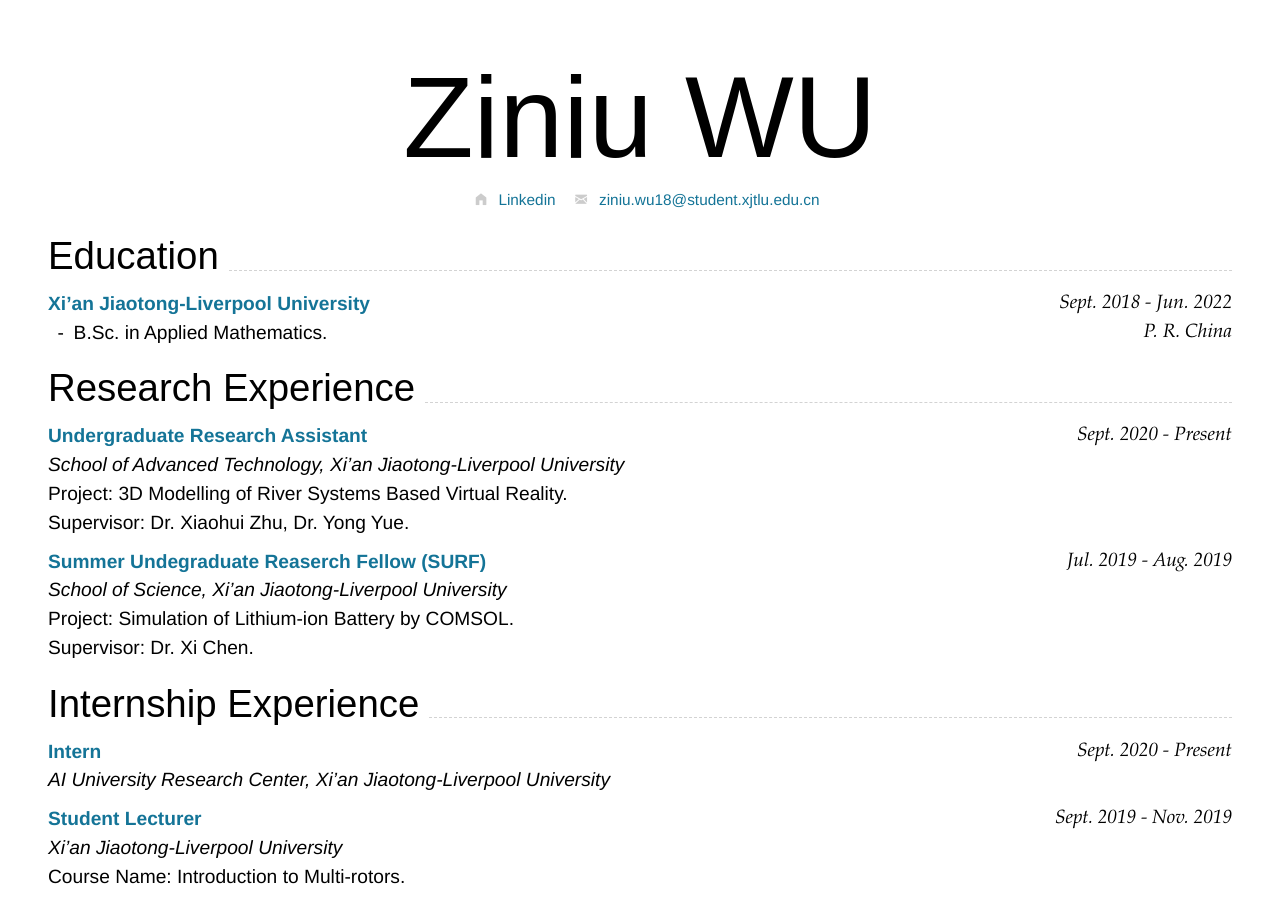
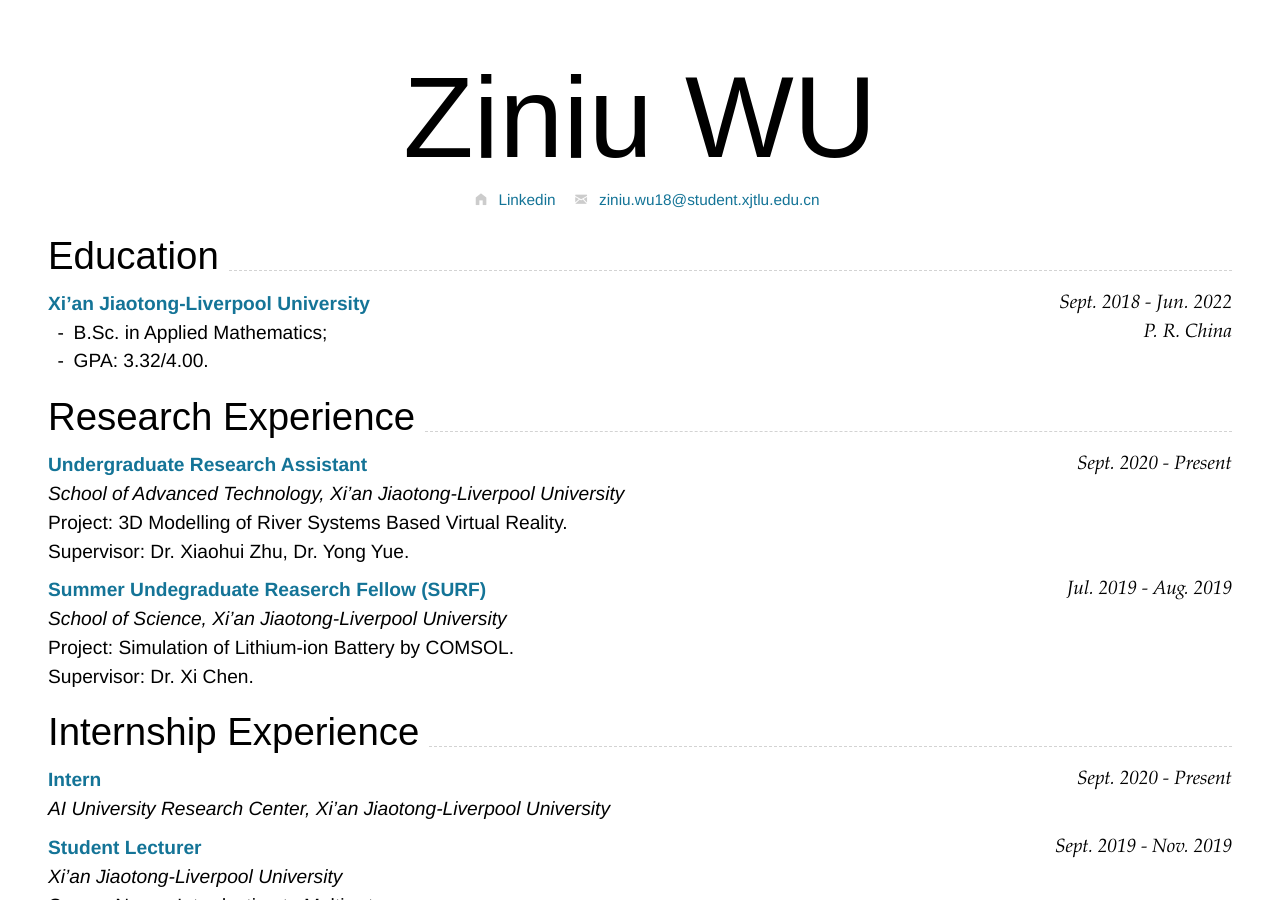
Before and after one commit to RoboDD/ziniu-cv, a Jekyll site: the page built from index.md, in a window 1280 px wide and 900 px high. Built offline with Jekyll 4.4.1, drawn with Linux system fonts in a browser that asks for light colours; nearby versions of some CDN libraries.

Commit message:
Update index.md

````diff
--- a/index.md
+++ b/index.md
@@ -33,8 +33,8 @@ Supported arguments:
 P. R. China
 ```
 
-- B.Sc. in Applied Mathematics.
-
+- B.Sc. in Applied Mathematics;
+- GPA: 3.32/4.00.
 
 <!--## Publication-->
 
````
